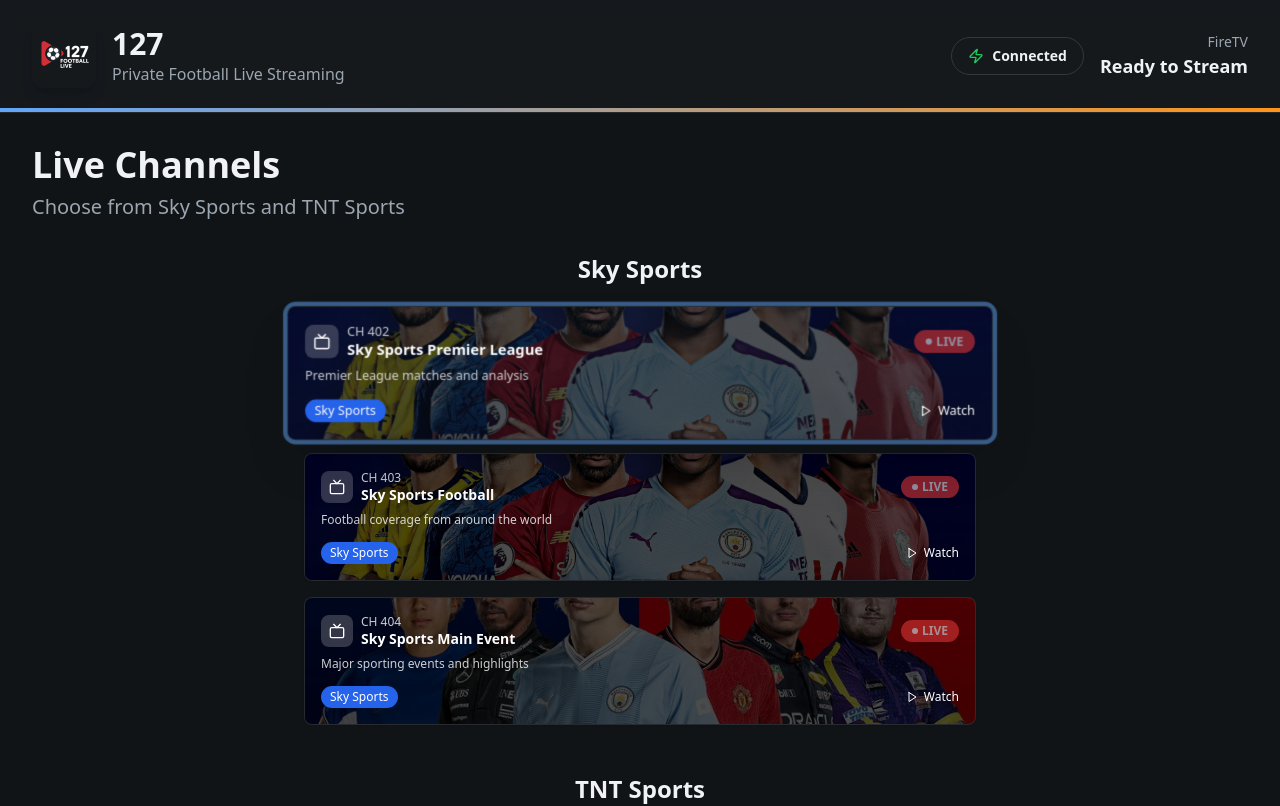
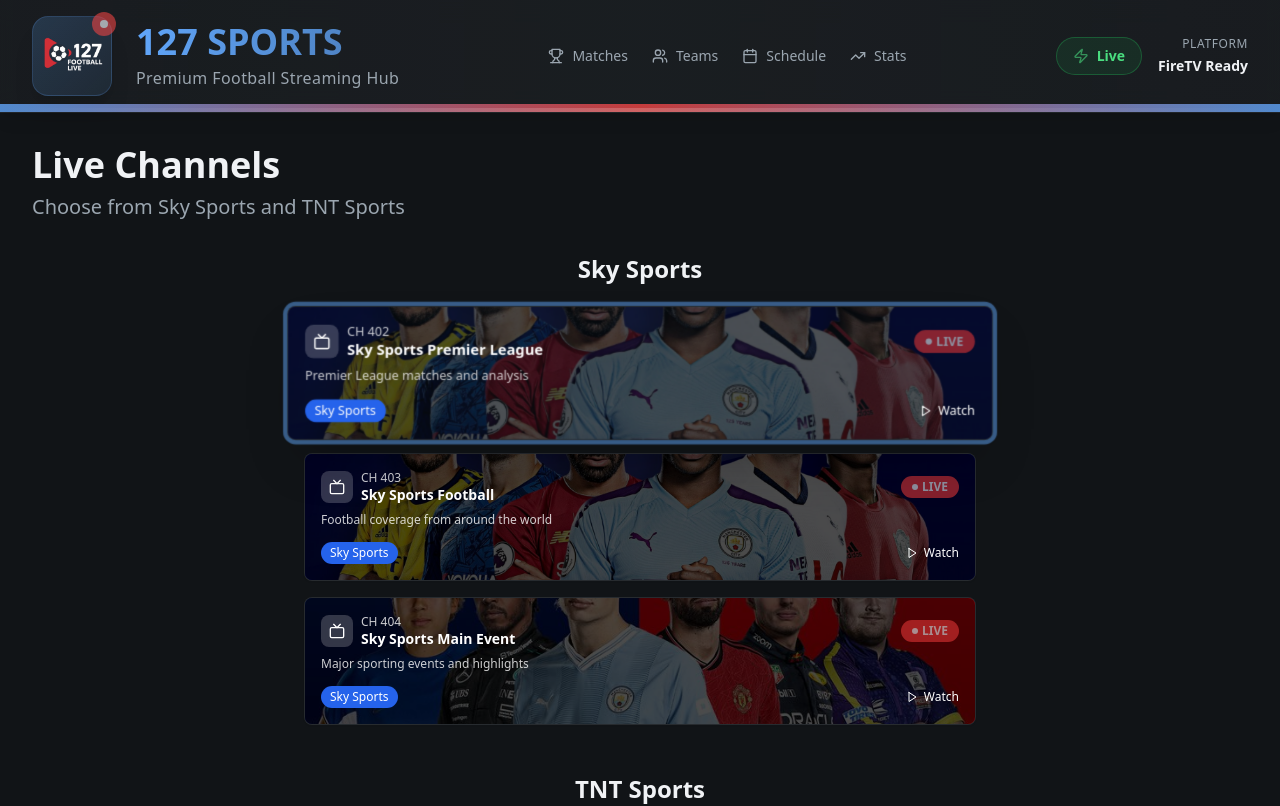
Before and after one commit to SomebodySomewhere952/sky-sport-stream-hub, a React (Vite) app: page / in a window 1280 px wide. Shown: the top 806 px of the page. Built offline with nearby package versions, Linux system fonts and the light colour scheme.

Commit message:
Refactor: Remove popups and improve UI
Removes "stream loading" and "stream ready" popups.
Removes the skip intro button from the intro screen.
Enhances the header and menu to create a sports hub feel.

```diff
--- a/src/components/intro-screen.tsx
+++ b/src/components/intro-screen.tsx
@@ -87,15 +87,6 @@ export function IntroScreen({ onComplete }: IntroScreenProps) {
         </div>
       </div>
 
-      {/* Skip button */}
-      <button
-        onClick={handleSkip}
-        className={`absolute bottom-8 right-8 text-muted-foreground hover:text-foreground transition-all duration-300 ${
-          logoVisible ? 'opacity-70 hover:opacity-100' : 'opacity-0'
-        }`}
-      >
-        <span className="text-sm">Skip intro</span>
-      </button>
 
       {/* Loading indicator */}
       <div className={`absolute bottom-8 left-1/2 transform -translate-x-1/2 transition-opacity duration-1000 ${
--- a/src/components/ui/tv-header.tsx
+++ b/src/components/ui/tv-header.tsx
@@ -1,38 +1,70 @@
 import { Badge } from "@/components/ui/badge";
-import { Zap } from "lucide-react";
+import { Zap, Trophy, Users, Calendar, TrendingUp } from "lucide-react";
 
 export function TvHeader() {
   return (
-    <header className="relative bg-card/50 backdrop-blur-sm border-b border-border/50">
-      <div className="container mx-auto px-8 py-6">
+    <header className="relative bg-gradient-to-r from-card/80 via-card/90 to-card/80 backdrop-blur-md border-b border-border/30 shadow-lg">
+      <div className="container mx-auto px-8 py-4">
         <div className="flex items-center justify-between">
           {/* Logo and branding */}
-          <div className="flex items-center gap-4">
-            <div className="w-16 h-16 rounded-xl flex items-center justify-center shadow-lg overflow-hidden">
-              <img src="/lovable-uploads/6dd9b86e-b150-49c9-8ff2-5609ecc9bc3a.png" alt="127 Football Live Logo" className="w-full h-full object-contain" />
+          <div className="flex items-center gap-6">
+            <div className="relative">
+              <div className="w-20 h-20 rounded-2xl bg-gradient-to-br from-primary/20 to-primary/10 flex items-center justify-center shadow-xl overflow-hidden border border-primary/20">
+                <img src="/lovable-uploads/6dd9b86e-b150-49c9-8ff2-5609ecc9bc3a.png" alt="127 Football Live Logo" className="w-full h-full object-contain" />
+              </div>
+              <div className="absolute -top-1 -right-1 w-6 h-6 bg-red-500 rounded-full flex items-center justify-center animate-pulse">
+                <div className="w-2 h-2 bg-white rounded-full" />
+              </div>
             </div>
-            <div>
-              <h1 className="text-3xl font-bold text-foreground">127</h1>
-              <p className="text-muted-foreground">Private Football Live Streaming</p>
+            <div className="space-y-1">
+              <h1 className="text-4xl font-black bg-gradient-to-r from-primary to-primary/70 bg-clip-text text-transparent">
+                127 SPORTS
+              </h1>
+              <p className="text-muted-foreground font-medium tracking-wide">
+                Premium Football Streaming Hub
+              </p>
+            </div>
+          </div>
+
+          {/* Sports Navigation */}
+          <div className="hidden lg:flex items-center gap-8">
+            <div className="flex items-center gap-6 text-sm font-medium">
+              <div className="flex items-center gap-2 text-muted-foreground hover:text-primary transition-colors cursor-pointer">
+                <Trophy className="w-4 h-4" />
+                <span>Matches</span>
+              </div>
+              <div className="flex items-center gap-2 text-muted-foreground hover:text-primary transition-colors cursor-pointer">
+                <Users className="w-4 h-4" />
+                <span>Teams</span>
+              </div>
+              <div className="flex items-center gap-2 text-muted-foreground hover:text-primary transition-colors cursor-pointer">
+                <Calendar className="w-4 h-4" />
+                <span>Schedule</span>
+              </div>
+              <div className="flex items-center gap-2 text-muted-foreground hover:text-primary transition-colors cursor-pointer">
+                <TrendingUp className="w-4 h-4" />
+                <span>Stats</span>
+              </div>
             </div>
           </div>
 
           {/* Status indicators */}
           <div className="flex items-center gap-4">
-            <Badge variant="outline" className="px-4 py-2 text-sm">
-              <Zap className="w-4 h-4 mr-2 text-sports-green" />
-              Connected
+            <Badge variant="outline" className="px-4 py-2 text-sm bg-green-500/10 border-green-500/30 text-green-400 hover:bg-green-500/20">
+              <Zap className="w-4 h-4 mr-2 animate-pulse" />
+              Live
             </Badge>
-            <div className="text-right">
-              <div className="text-sm text-muted-foreground">FireTV</div>
-              <div className="text-lg font-semibold text-foreground">Ready to Stream</div>
+            <div className="text-right space-y-1">
+              <div className="text-xs text-muted-foreground uppercase tracking-wider">Platform</div>
+              <div className="text-sm font-bold text-foreground">FireTV Ready</div>
             </div>
           </div>
         </div>
       </div>
 
-      {/* Decorative gradient line */}
-      <div className="absolute bottom-0 left-0 right-0 h-1 bg-gradient-sports" />
+      {/* Enhanced gradient lines */}
+      <div className="absolute bottom-0 left-0 right-0 h-2 bg-gradient-to-r from-primary via-red-500 to-primary opacity-80" />
+      <div className="absolute bottom-0 left-0 right-0 h-1 bg-gradient-to-r from-transparent via-white/20 to-transparent" />
     </header>
   );
 }
--- a/src/components/video-player.tsx
+++ b/src/components/video-player.tsx
@@ -107,12 +107,6 @@ export function VideoPlayer({ channelName, channelNumber, streamUrl, onBack }: V
           />
         </div>
 
-        {/* Loading overlay */}
-        <div className="absolute inset-0 bg-black/20 flex items-center justify-center opacity-0 hover:opacity-100 transition-opacity duration-200 pointer-events-none">
-          <div className="bg-black/80 rounded-lg px-4 py-2">
-            <p className="text-white text-sm font-medium">Live Stream</p>
-          </div>
-        </div>
       </Card>
 
       {/* Stream Info */}
```
